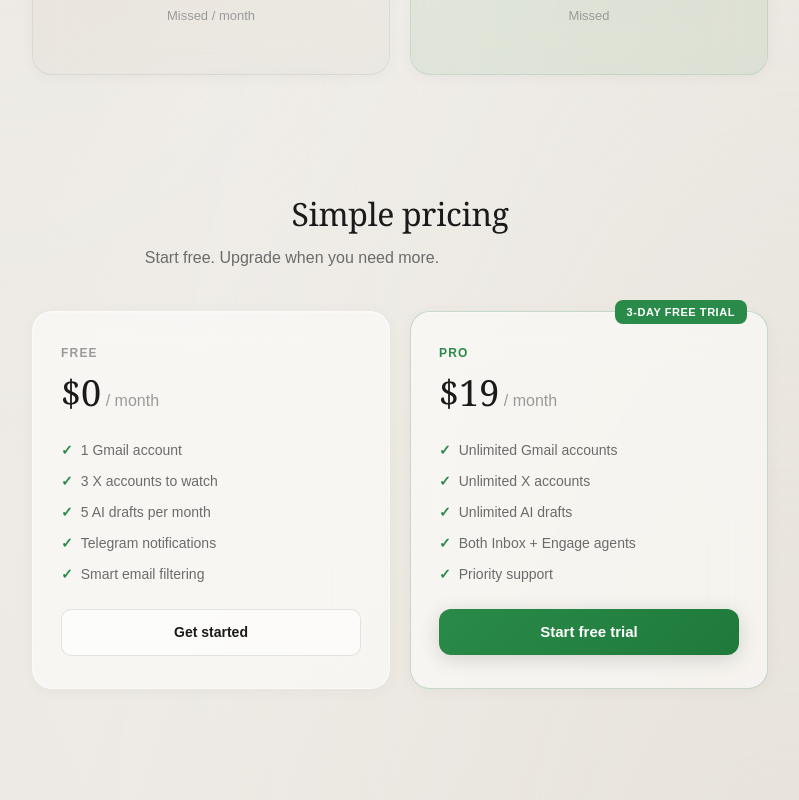
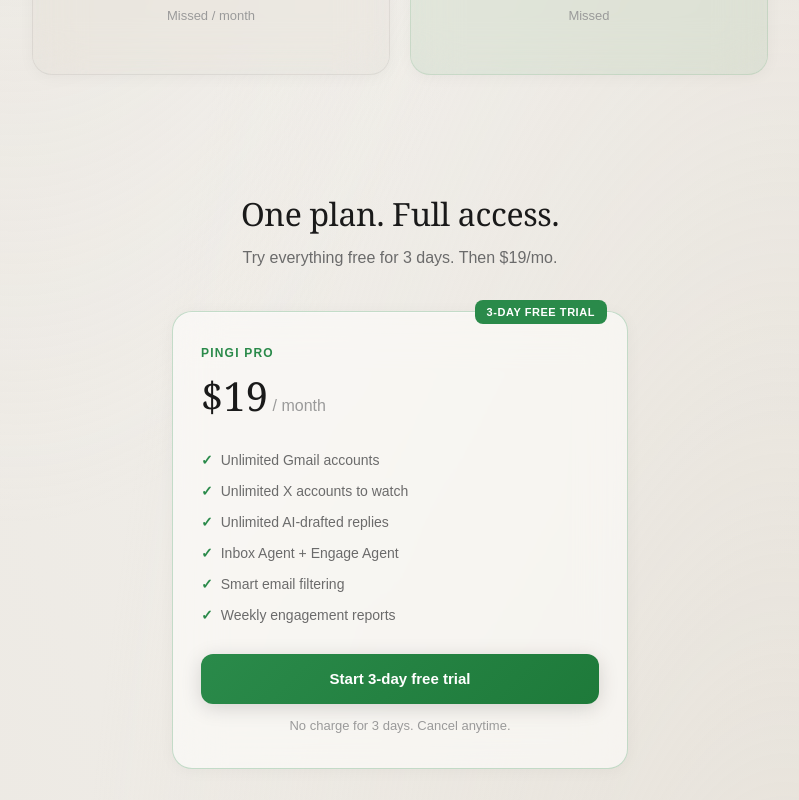
Before and after one commit to shiki4709/pingi-ai, a Next.js app in the folder web/: page / in a window 1280 px wide. Shown: the part 1660-2460 px from the top of the page, without its empty margins (240-1039 px from the left). Built offline with nearby package versions, Linux system fonts and the light colour scheme.

Commit message:
Full working product: inbox bot, X engage bot, landing page, onboarding, Stripe

```diff
--- a/web/src/app/page.tsx
+++ b/web/src/app/page.tsx
@@ -760,113 +760,18 @@
         style={{
           textAlign: "center",
           padding: "60px 32px",
-          maxWidth: 800,
+          maxWidth: 520,
           margin: "0 auto",
         }}
       >
-        <SectionHeading>Simple pricing</SectionHeading>
-        <SectionSub>Start free. Upgrade when you need more.</SectionSub>
+        <SectionHeading>One plan. Full access.</SectionHeading>
+        <SectionSub>Try everything free for 3 days. Then $19/mo.</SectionSub>
 
-        <div
-          style={{
-            display: "grid",
-            gridTemplateColumns: "1fr 1fr",
-            gap: 20,
-            textAlign: "left",
-          }}
-        >
-          {/* Free */}
-          <GlassCard>
-            <p
-              style={{
-                fontSize: 12,
-                fontWeight: 700,
-                color: T.muted,
-                textTransform: "uppercase",
-                letterSpacing: "0.1em",
-                margin: "0 0 4px",
-              }}
-            >
-              Free
-            </p>
-            <div
-              style={{
-                fontFamily: serif,
-                fontSize: 36,
-                fontWeight: 400,
-                color: T.ink,
-                margin: "0 0 20px",
-              }}
-            >
-              $0
-              <span
-                style={{ fontSize: 16, color: T.muted, fontFamily: sans }}
-              >
-                {" "}
-                / month
-              </span>
-            </div>
-            <ul
-              style={{
-                listStyle: "none",
-                padding: 0,
-                margin: "0 0 24px",
-                display: "flex",
-                flexDirection: "column",
-                gap: 10,
-              }}
-            >
-              {[
-                "1 Gmail account",
-                "3 X accounts to watch",
-                "5 AI drafts per month",
-                "Telegram notifications",
-                "Smart email filtering",
-              ].map((f) => (
-                <li
-                  key={f}
-                  style={{
-                    fontSize: 14,
-                    color: T.sub,
-                    display: "flex",
-                    alignItems: "center",
-                    gap: 8,
-                  }}
-                >
-                  <span
-                    style={{ color: T.green, fontSize: 14, fontWeight: 700 }}
-                  >
-                    &#10003;
-                  </span>
-                  {f}
-                </li>
-              ))}
-            </ul>
-            <Link
-              href="/auth"
-              style={{
-                display: "block",
-                textAlign: "center",
-                padding: "12px 24px",
-                borderRadius: 10,
-                border: "1px solid rgba(0,0,0,0.1)",
-                background: "rgba(255,255,255,0.6)",
-                color: T.ink,
-                fontSize: 14,
-                fontWeight: 600,
-                textDecoration: "none",
-                fontFamily: sans,
-              }}
-            >
-              Get started
-            </Link>
-          </GlassCard>
-
-          {/* Pro */}
         <GlassCard
           style={{
             border: `1.5px solid ${T.green}40`,
             position: "relative",
+            textAlign: "left",
           }}
         >
           <div
@@ -896,30 +801,29 @@
               margin: "0 0 4px",
             }}
           >
-              Pro
+            Pingi Pro
           </p>
           <div
             style={{
               fontFamily: serif,
-                fontSize: 36,
+              fontSize: 40,
               fontWeight: 400,
               color: T.ink,
-                margin: "0 0 20px",
+              margin: "0 0 24px",
             }}
           >
             $19
             <span
               style={{ fontSize: 16, color: T.muted, fontFamily: sans }}
             >
-                {" "}
-                / month
+              {" "}/ month
             </span>
           </div>
           <ul
             style={{
               listStyle: "none",
               padding: 0,
-                margin: "0 0 24px",
+              margin: "0 0 28px",
               display: "flex",
               flexDirection: "column",
               gap: 10,
@@ -927,10 +831,11 @@
           >
             {[
               "Unlimited Gmail accounts",
-                "Unlimited X accounts",
-                "Unlimited AI drafts",
-                "Both Inbox + Engage agents",
-                "Priority support",
+              "Unlimited X accounts to watch",
+              "Unlimited AI-drafted replies",
+              "Inbox Agent + Engage Agent",
+              "Smart email filtering",
+              "Weekly engagement reports",
             ].map((f) => (
               <li
                 key={f}
@@ -956,15 +861,25 @@
             style={{
               display: "block",
               width: "100%",
-                padding: "12px 24px",
+              padding: "14px 24px",
               boxSizing: "border-box",
               background: `linear-gradient(135deg, ${T.green}, #1e7a3a)`,
             }}
           >
-              Start free trial
+            Start 3-day free trial
           </PrimaryButton>
+          <p
+            style={{
+              textAlign: "center",
+              fontSize: 13,
+              color: T.muted,
+              marginTop: 12,
+              marginBottom: 0,
+            }}
+          >
+            No charge for 3 days. Cancel anytime.
+          </p>
         </GlassCard>
-        </div>
       </section>
 
       {/* ─── Built for ADHD ─── */}
--- a/web/src/app/pricing/PricingClient.tsx
+++ b/web/src/app/pricing/PricingClient.tsx
@@ -1,8 +1,9 @@
 "use client";
 
-import { useState } from "react";
+import { useEffect, useState } from "react";
 import { useSearchParams } from "next/navigation";
 import Link from "next/link";
+import { getSupabaseBrowser } from "@/lib/supabase-browser";
 
 const T = {
   ink: "#1a1a1a",
@@ -47,19 +48,12 @@
   );
 }
 
-const FREE_FEATURES = [
-  "1 Gmail account",
-  "3 X accounts to watch",
-  "5 AI drafts per month",
-  "Telegram notifications",
+const FEATURES = [
+  "Unlimited Gmail accounts",
+  "Unlimited X accounts to watch",
+  "Unlimited AI-drafted replies",
+  "Inbox Agent + Engage Agent",
   "Smart email filtering",
-];
-
-const PRO_FEATURES = [
-  "Unlimited Gmail accounts",
-  "Unlimited X accounts",
-  "Unlimited AI drafts",
-  "Both Inbox + Engage agents",
   "Weekly engagement reports",
   "Priority support",
 ];
@@ -70,25 +64,58 @@
   const canceled = searchParams.get("canceled") === "true";
   const upgraded = searchParams.get("upgraded") === "true";
   const [loading, setLoading] = useState(false);
+  const [error, setError] = useState<string | null>(null);
+  const [userId, setUserId] = useState<string | null>(null);
+  const [userEmail, setUserEmail] = useState<string | null>(null);
 
-  async function handleUpgrade() {
+  useEffect(() => {
+    getSupabaseBrowser()
+      .auth.getUser()
+      .then(({ data }) => {
+        if (data.user) {
+          setUserId(data.user.id);
+          setUserEmail(data.user.email ?? null);
+        }
+      });
+  }, []);
+
+  async function handleStartTrial() {
+    if (!userId || !userEmail) {
+      // Not logged in — send to auth first
+      window.location.href = "/auth";
+      return;
+    }
+
     setLoading(true);
+    setError(null);
+
     try {
       const res = await fetch("/api/stripe/checkout", {
         method: "POST",
         headers: { "Content-Type": "application/json" },
-        body: JSON.stringify({
-          userId: "demo-user",
-          email: "user@example.com",
-        }),
+        body: JSON.stringify({ userId, email: userEmail }),
       });
+
       const data = await res.json();
+
+      if (!res.ok) {
+        console.error("[pricing] Checkout error:", data);
+        setError(data.error ?? "Something went wrong");
+        setLoading(false);
+        return;
+      }
+
       if (data.url) {
         window.location.href = data.url;
       } else if (data.upgraded) {
         window.location.href = "/pricing?upgraded=true";
+      } else {
+        setError("No checkout URL returned");
+        setLoading(false);
       }
-    } catch {
+    } catch (e) {
+      console.error("[pricing] Fetch error:", e);
+      setError("Network error. Please try again.");
       setLoading(false);
     }
   }
@@ -172,7 +199,7 @@
       {/* ─── Content ─── */}
       <section
         style={{
-          maxWidth: 800,
+          maxWidth: 520,
           margin: "0 auto",
           padding: "60px 32px 80px",
         }}
@@ -188,14 +215,7 @@
               textAlign: "center",
             }}
           >
-            <p
-              style={{
-                fontSize: 14,
-                fontWeight: 600,
-                color: T.green,
-                margin: 0,
-              }}
-            >
+            <p style={{ fontSize: 14, fontWeight: 600, color: T.green, margin: 0 }}>
               Your Pro subscription is active. Welcome aboard.
             </p>
           </GlassCard>
@@ -210,41 +230,23 @@
               textAlign: "center",
             }}
           >
-            <p
-              style={{
-                fontSize: 14,
-                fontWeight: 600,
-                color: T.green,
-                margin: 0,
-              }}
-            >
+            <p style={{ fontSize: 14, fontWeight: 600, color: T.green, margin: 0 }}>
               You&apos;ve been upgraded to Pro.
             </p>
           </GlassCard>
         )}
         {canceled && (
           <GlassCard
-            style={{
-              marginBottom: 24,
-              padding: "16px 24px",
-              textAlign: "center",
-            }}
+            style={{ marginBottom: 24, padding: "16px 24px", textAlign: "center" }}
           >
-            <p
-              style={{
-                fontSize: 14,
-                fontWeight: 500,
-                color: T.sub,
-                margin: 0,
-              }}
-            >
+            <p style={{ fontSize: 14, fontWeight: 500, color: T.sub, margin: 0 }}>
               Checkout was canceled. You can try again anytime.
             </p>
           </GlassCard>
         )}
 
         {/* Heading */}
-        <div style={{ textAlign: "center", marginBottom: 48 }}>
+        <div style={{ textAlign: "center", marginBottom: 40 }}>
           <h1
             style={{
               fontFamily: serif,
@@ -256,7 +258,7 @@
               lineHeight: 1.1,
             }}
           >
-            Simple, transparent pricing
+            One plan. Full access.
           </h1>
           <p
             style={{
@@ -264,55 +266,64 @@
               color: T.sub,
               margin: 0,
               lineHeight: 1.6,
-              maxWidth: 480,
-              marginLeft: "auto",
-              marginRight: "auto",
             }}
           >
-            Start free with both agents. Upgrade when you need unlimited
-            accounts and AI drafts.
+            Try everything free for 3 days. Then $19/mo.
           </p>
         </div>
 
-        {/* Tier cards */}
+        {/* Single Pro card */}
+        <GlassCard
+          style={{
+            border: `1.5px solid ${T.green}40`,
+            position: "relative",
+          }}
+        >
           <div
             style={{
-            display: "grid",
-            gridTemplateColumns: "1fr 1fr",
-            gap: 20,
+              position: "absolute",
+              top: -12,
+              right: 20,
+              background: T.green,
+              color: "#fff",
+              fontSize: 11,
+              fontWeight: 700,
+              padding: "4px 12px",
+              borderRadius: 8,
+              letterSpacing: "0.05em",
+              textTransform: "uppercase",
             }}
           >
-          {/* Free */}
-          <GlassCard style={{ display: "flex", flexDirection: "column" }}>
+            3-day free trial
+          </div>
+
           <p
             style={{
               fontSize: 12,
               fontWeight: 700,
-                color: T.muted,
+              color: T.green,
               textTransform: "uppercase",
               letterSpacing: "0.1em",
               margin: "0 0 4px",
             }}
           >
-              Free
+            Pingi Pro
           </p>
           <div
             style={{
               fontFamily: serif,
-                fontSize: 36,
+              fontSize: 40,
               fontWeight: 400,
               color: T.ink,
               margin: "0 0 24px",
             }}
           >
-              $0
-              <span
-                style={{ fontSize: 16, color: T.muted, fontFamily: sans }}
-              >
-                {" "}
-                / month
+            $19
+            <span style={{ fontSize: 16, color: T.muted, fontFamily: sans }}>
+              {" "}/ month
             </span>
           </div>
+
           <ul
             style={{
               listStyle: "none",
@@ -321,10 +332,9 @@
               display: "flex",
               flexDirection: "column",
               gap: 12,
-                flex: 1,
             }}
           >
-              {FREE_FEATURES.map((f) => (
+            {FEATURES.map((f) => (
               <li
                 key={f}
                 style={{
@@ -345,147 +355,54 @@
               </li>
             ))}
           </ul>
-            <Link
-              href="/auth"
-              style={{
-                display: "block",
-                textAlign: "center",
-                padding: "12px 24px",
-                borderRadius: 10,
-                border: "1px solid rgba(0,0,0,0.1)",
-                background: "rgba(255,255,255,0.6)",
-                color: T.ink,
-                fontSize: 14,
-                fontWeight: 600,
-                textDecoration: "none",
-                fontFamily: sans,
-              }}
-            >
-              Get started
-            </Link>
-          </GlassCard>
 
-          {/* Pro */}
-          <GlassCard
-            style={{
-              border: `1.5px solid ${T.green}40`,
-              position: "relative",
-              display: "flex",
-              flexDirection: "column",
-            }}
-          >
-            <div
-              style={{
-                position: "absolute",
-                top: -12,
-                right: 20,
-                background: T.green,
-                color: "#fff",
-                fontSize: 11,
-                fontWeight: 700,
-                padding: "4px 12px",
-                borderRadius: 8,
-                letterSpacing: "0.05em",
-                textTransform: "uppercase",
-              }}
-            >
-              3-day free trial
-            </div>
-            <p
-              style={{
-                fontSize: 12,
-                fontWeight: 700,
-                color: T.green,
-                textTransform: "uppercase",
-                letterSpacing: "0.1em",
-                margin: "0 0 4px",
-              }}
-            >
-              Pro
-            </p>
-            <div
-              style={{
-                fontFamily: serif,
-                fontSize: 36,
-                fontWeight: 400,
-                color: T.ink,
-                margin: "0 0 24px",
-              }}
-            >
-              $19
-              <span
-                style={{ fontSize: 16, color: T.muted, fontFamily: sans }}
-              >
-                {" "}
-                / month
-              </span>
-            </div>
-            <ul
-              style={{
-                listStyle: "none",
-                padding: 0,
-                margin: "0 0 28px",
-                display: "flex",
-                flexDirection: "column",
-                gap: 12,
-                flex: 1,
-              }}
-            >
-              {PRO_FEATURES.map((f) => (
-                <li
-                  key={f}
-                  style={{
-                    fontSize: 14,
-                    color: T.sub,
-                    display: "flex",
-                    alignItems: "center",
-                    gap: 10,
-                    lineHeight: 1.4,
-                  }}
-                >
-                  <span
-                    style={{ color: T.green, fontSize: 14, fontWeight: 700, flexShrink: 0 }}
-                  >
-                    &#10003;
-                  </span>
-                  {f}
-                </li>
-              ))}
-            </ul>
           <button
-              onClick={handleUpgrade}
+            onClick={handleStartTrial}
             disabled={loading}
             style={{
               display: "block",
               width: "100%",
-                padding: "12px 24px",
-                borderRadius: 10,
+              padding: "14px 24px",
+              borderRadius: 12,
               border: "none",
               background: `linear-gradient(135deg, ${T.green}, #1e7a3a)`,
               color: "#fff",
-                fontSize: 14,
+              fontSize: 15,
               fontWeight: 600,
               cursor: loading ? "wait" : "pointer",
               fontFamily: sans,
               boxShadow: "0 4px 16px rgba(42,138,74,0.15)",
             }}
           >
-              {loading ? "Redirecting..." : "Start free trial"}
+            {loading ? "Redirecting..." : "Start 3-day free trial"}
           </button>
+
+          {error && (
+            <p
+              style={{
+                fontSize: 13,
+                color: "#c0392b",
+                margin: "12px 0 0",
+                textAlign: "center",
+              }}
+            >
+              {error}
+            </p>
+          )}
         </GlassCard>
-        </div>
 
-        {/* Bottom note */}
         <p
           style={{
             textAlign: "center",
             fontSize: 13,
             color: T.muted,
-            marginTop: 32,
+            marginTop: 24,
+            lineHeight: 1.5,
           }}
         >
-          All plans include both Inbox and Engage agents. No credit card
-          required for the free plan.
+          No charge for 3 days. Cancel anytime.
+          <br />
+          Includes both Inbox and Engage agents.
         </p>
       </section>
 
@@ -529,23 +446,12 @@
             <span style={{ fontSize: 13, color: T.muted }}>Pingi AI</span>
           </div>
           <div
-            style={{
-              display: "flex",
-              gap: 24,
-              fontSize: 13,
-              color: T.muted,
-            }}
+            style={{ display: "flex", gap: 24, fontSize: 13, color: T.muted }}
           >
-            <Link
-              href="/auth"
-              style={{ color: T.muted, textDecoration: "none" }}
-            >
+            <Link href="/auth" style={{ color: T.muted, textDecoration: "none" }}>
               Sign up
             </Link>
-            <Link
-              href="/"
-              style={{ color: T.muted, textDecoration: "none" }}
-            >
+            <Link href="/" style={{ color: T.muted, textDecoration: "none" }}>
               Home
             </Link>
           </div>
```
Also changed, not shown: web/src/app/api/stripe/checkout/route.ts (+35 -14 lines). Lines whose indentation alone changed are shown as unchanged.
